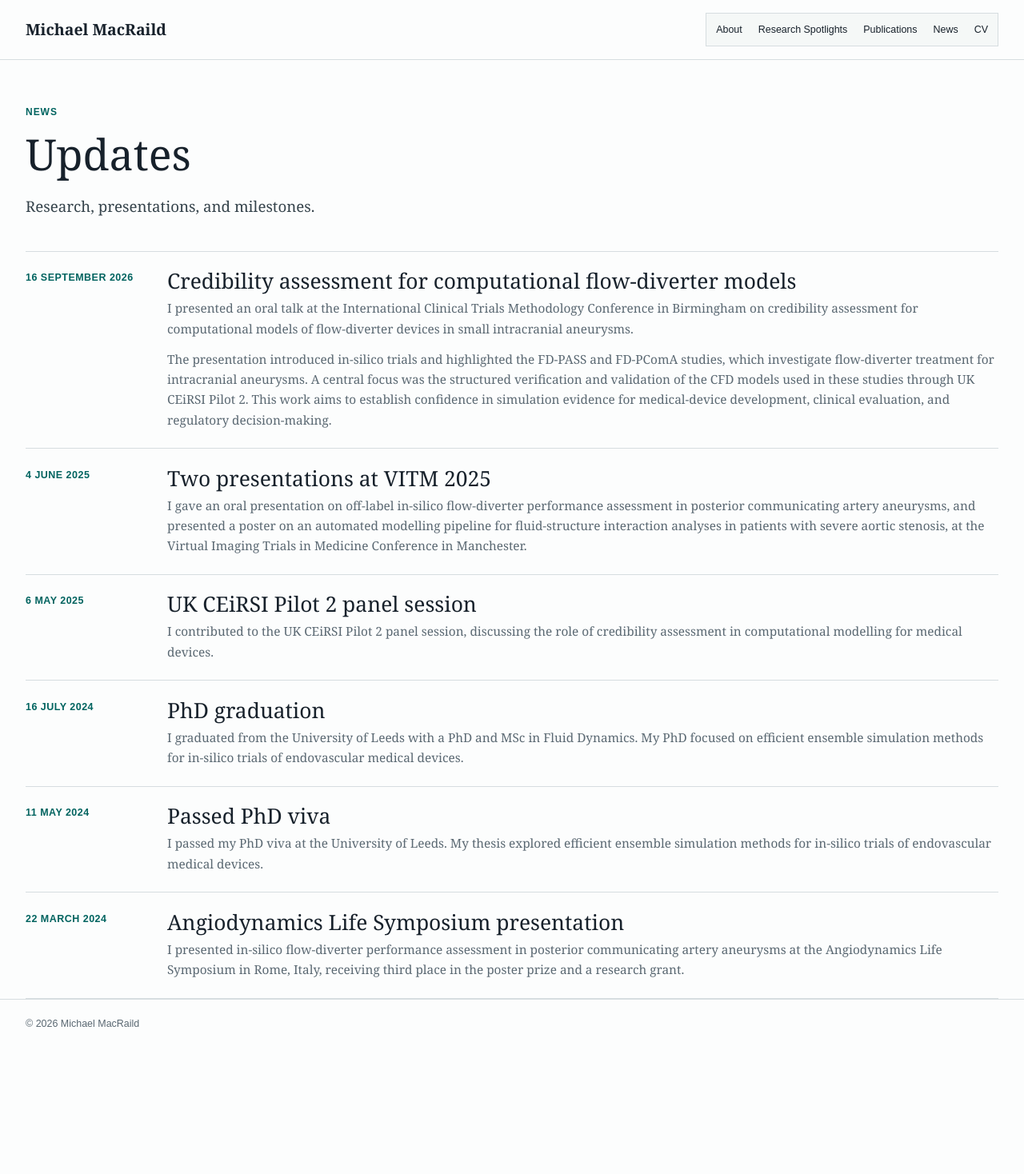
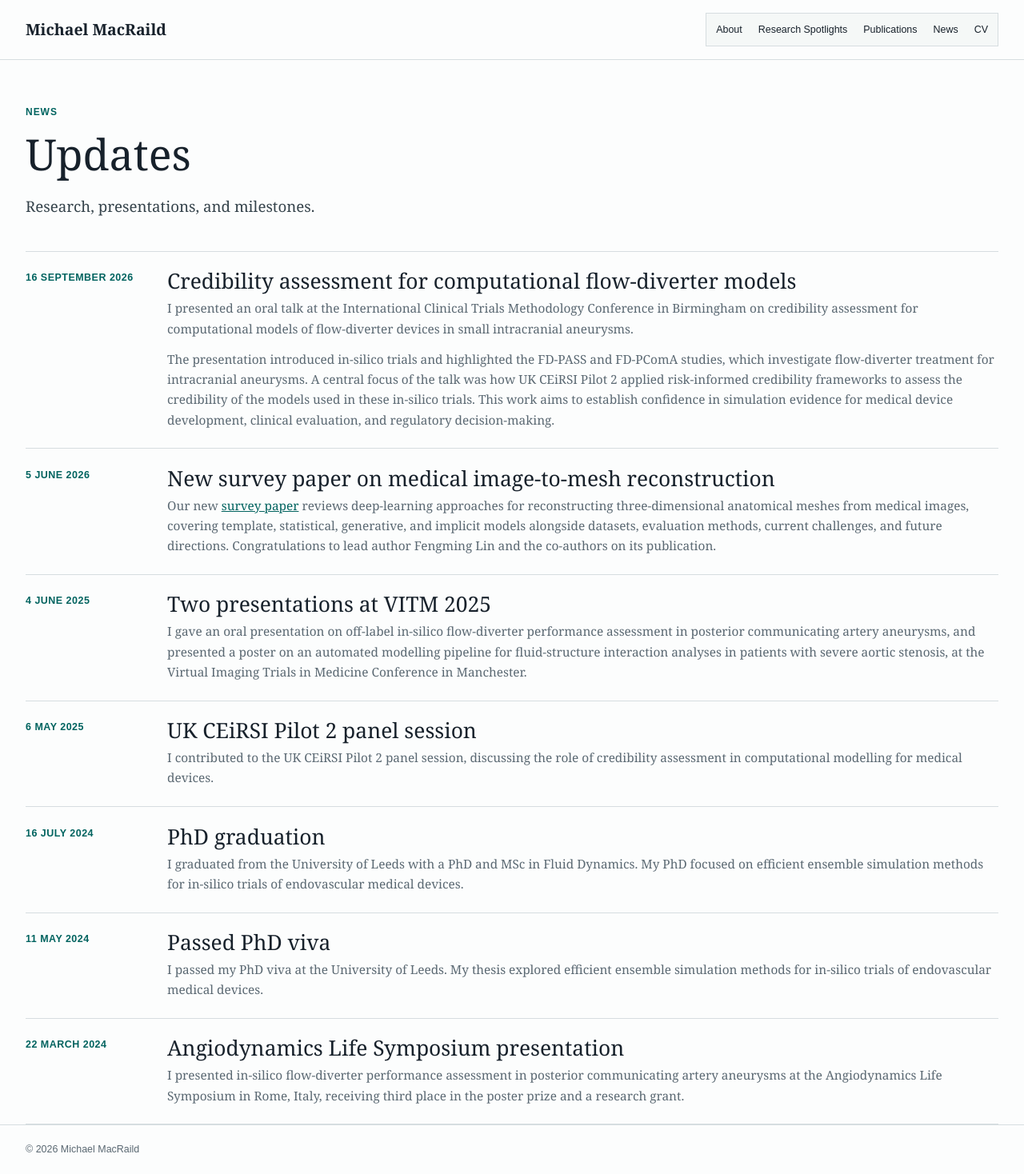
Before and after one commit to michaelmacraild/michaelmacraild.github.io, a Jekyll site: the page built from news.md, in a window 1280 px wide. Shown: the whole page at 80% size. Built offline with Jekyll 4.4.1, drawn with Linux system fonts in a browser that asks for light colours; before the commit the page ends 1310 px from its top, so only the background shows below that.

Commit message:
Add files via upload

```diff
--- a/news.md
+++ b/news.md
@@ -9,7 +9,8 @@ permalink: /news/
 <p class="lead">Research, presentations, and milestones.</p>
 
 <ul class="news-list news-list-full">
-  <li><time datetime="2026-09-16">16 September 2026</time><div><h2>Credibility assessment for computational flow-diverter models</h2><p>I presented an oral talk at the International Clinical Trials Methodology Conference in Birmingham on credibility assessment for computational models of flow-diverter devices in small intracranial aneurysms.</p><p>The presentation introduced in-silico trials and highlighted the FD-PASS and FD-PComA studies, which investigate flow-diverter treatment for intracranial aneurysms. A central focus was the structured verification and validation of the CFD models used in these studies through UK CEiRSI Pilot 2. This work aims to establish confidence in simulation evidence for medical-device development, clinical evaluation, and regulatory decision-making.</p></div></li>
+  <li><time datetime="2026-09-16">16 September 2026</time><div><h2>Credibility assessment for computational flow-diverter models</h2><p>I presented an oral talk at the International Clinical Trials Methodology Conference in Birmingham on credibility assessment for computational models of flow-diverter devices in small intracranial aneurysms.</p><p>The presentation introduced in-silico trials and highlighted the FD-PASS and FD-PComA studies, which investigate flow-diverter treatment for intracranial aneurysms. A central focus of the talk was how UK CEiRSI Pilot 2 applied risk-informed credibility frameworks to assess the credibility of the models used in these in-silico trials. This work aims to establish confidence in simulation evidence for medical device development, clinical evaluation, and regulatory decision-making.</p></div></li>
+  <li><time datetime="2026-06-05">5 June 2026</time><div><h2>New survey paper on medical image-to-mesh reconstruction</h2><p>Our new <a href="https://www.sciencedirect.com/science/article/pii/S1361841526002227">survey paper</a> reviews deep-learning approaches for reconstructing three-dimensional anatomical meshes from medical images, covering template, statistical, generative, and implicit models alongside datasets, evaluation methods, current challenges, and future directions. Congratulations to lead author Fengming Lin and the co-authors on its publication.</p></div></li>
   <li><time datetime="2025-06-04">4 June 2025</time><div><h2>Two presentations at VITM 2025</h2><p>I gave an oral presentation on off-label in-silico flow-diverter performance assessment in posterior communicating artery aneurysms, and presented a poster on an automated modelling pipeline for fluid-structure interaction analyses in patients with severe aortic stenosis, at the Virtual Imaging Trials in Medicine Conference in Manchester.</p></div></li>
   <li><time datetime="2025-05-06">6 May 2025</time><div><h2>UK CEiRSI Pilot 2 panel session</h2><p>I contributed to the UK CEiRSI Pilot 2 panel session, discussing the role of credibility assessment in computational modelling for medical devices.</p></div></li>
   <li><time datetime="2024-07-16">16 July 2024</time><div><h2>PhD graduation</h2><p>I graduated from the University of Leeds with a PhD and MSc in Fluid Dynamics. My PhD focused on efficient ensemble simulation methods for in-silico trials of endovascular medical devices.</p></div></li>
```
Also changed, not shown: index.md (+1 -1 lines).
